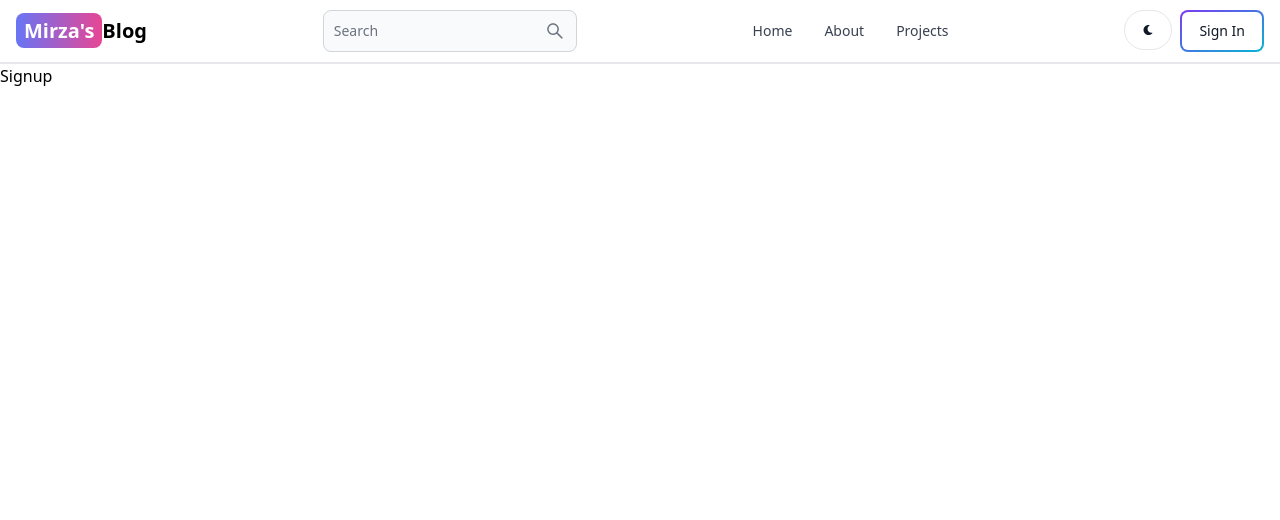
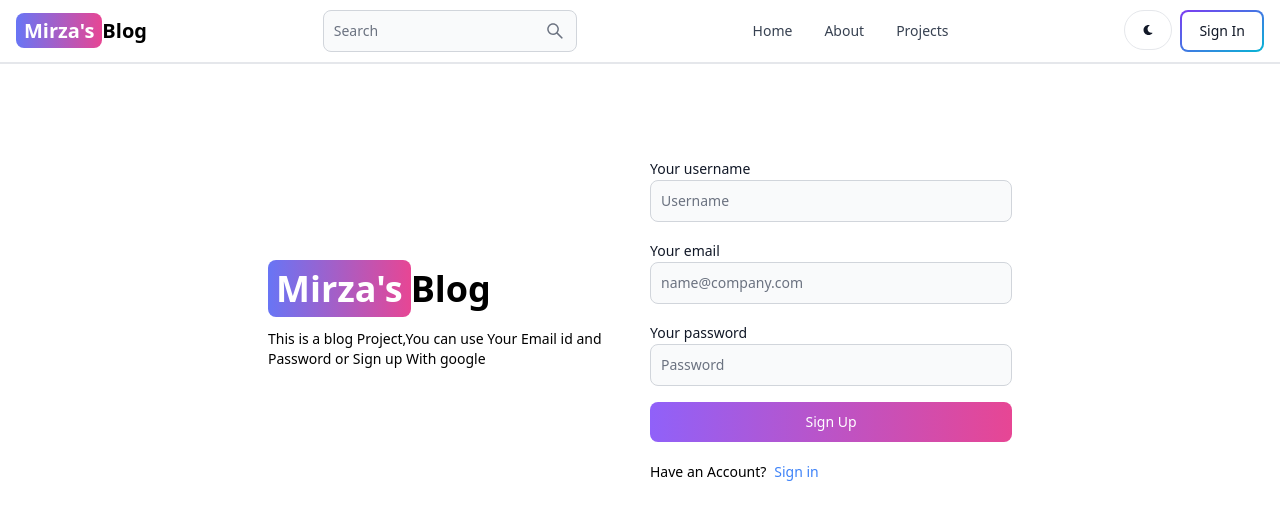
Before and after one commit to themirza001/Mern_Blog, a React (Vite) app in the folder client/: page /sign-up in a window 1280 px wide. Shown: the top 520 px of the page. Built offline with nearby package versions, Linux system fonts and the light colour scheme.

Commit message:
adding sign up Page UI

```diff
--- a/client/src/pages/SignUp.jsx
+++ b/client/src/pages/SignUp.jsx
@@ -1,5 +1,55 @@
+import { Button, Label, TextInput } from 'flowbite-react';
+import { Link } from 'react-router-dom';
 function SignUp() {
-  return <div>Signup</div>;
+  return (
+    <div className="min-h-screen mt-20">
+      <div className="flex p-3 max-w-3xl mx-auto flex-col md:flex-row md:items-center gap-5">
+        <div className="flex-1">
+          <Link to="/home" className="font-bold dark:text-white text-4xl">
+            <span className="px-2 py-1 bg-gradient-to-r from-indigo-500 to-pink-500 rounded-lg text-white">
+              Mirza's
+            </span>
+            Blog
+          </Link>
+          <p className="text-sm mt-5">
+            This is a blog Project,You can use Your Email id and Password or
+            Sign up With google
+          </p>
+        </div>
+        <div className="flex-1">
+          <div>
+            <form className="flex flex-col gap-4">
+              <div>
+                <Label value="Your username" />
+                <TextInput type="text" placeholder="Username" id="username" />
+              </div>
+              <div>
+                <Label value="Your email" />
+                <TextInput
+                  type="email"
+                  placeholder="name@company.com"
+                  id="email"
+                />
+              </div>
+              <div>
+                <Label value="Your password" />
+                <TextInput type="text" placeholder="Password" id="password" />
+              </div>
+              <Button gradientDuoTone="purpleToPink" type="submit">
+                Sign Up
+              </Button>
+            </form>
+            <div className="flex gap-2 text-sm mt-5">
+              <span>Have an Account?</span>
+              <Link to="/sign-in" className="text-blue-500">
+                Sign in
+              </Link>
+            </div>
+          </div>
+        </div>
+      </div>
+    </div>
+  );
 }
 
 export default SignUp;
```
